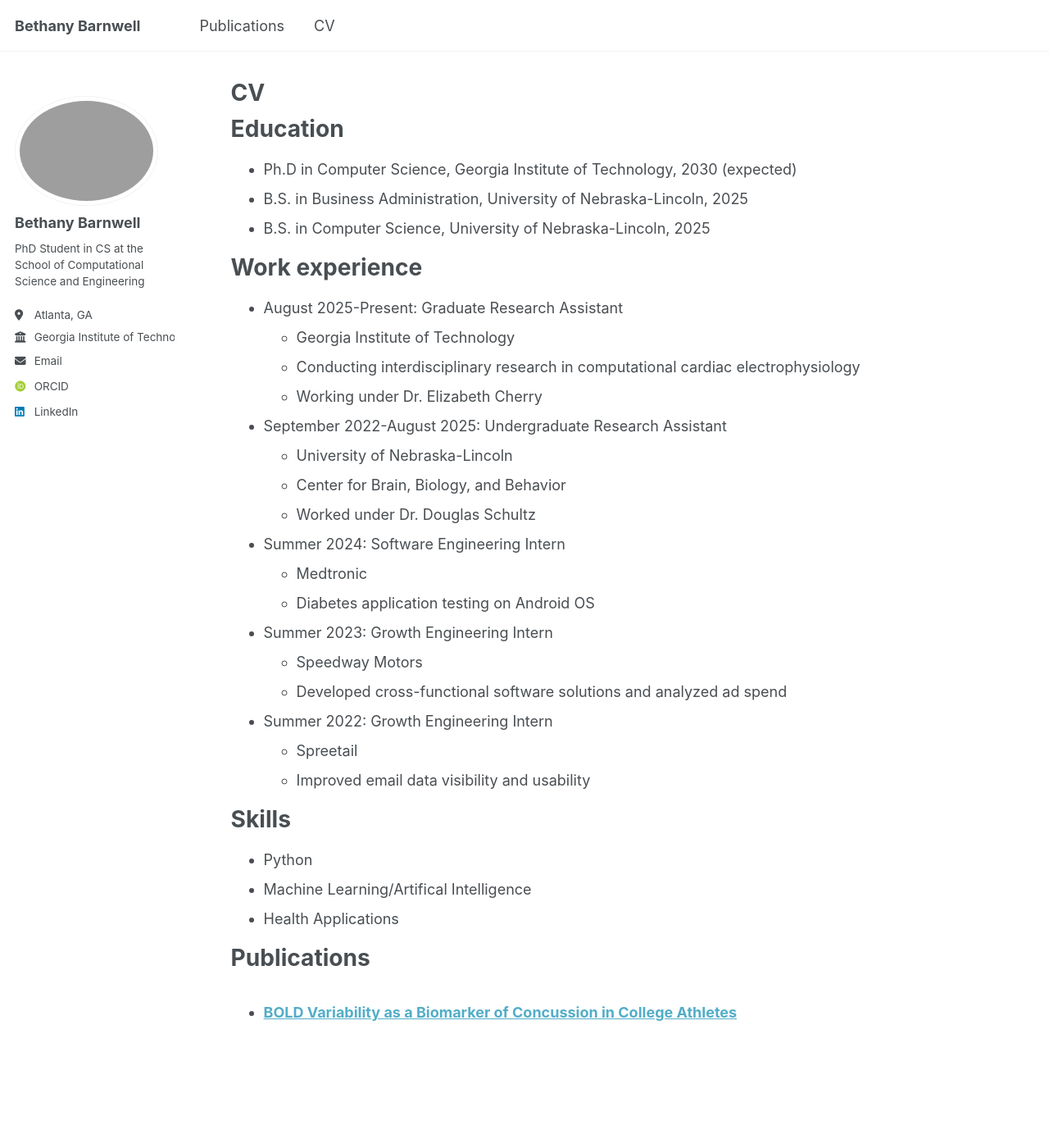
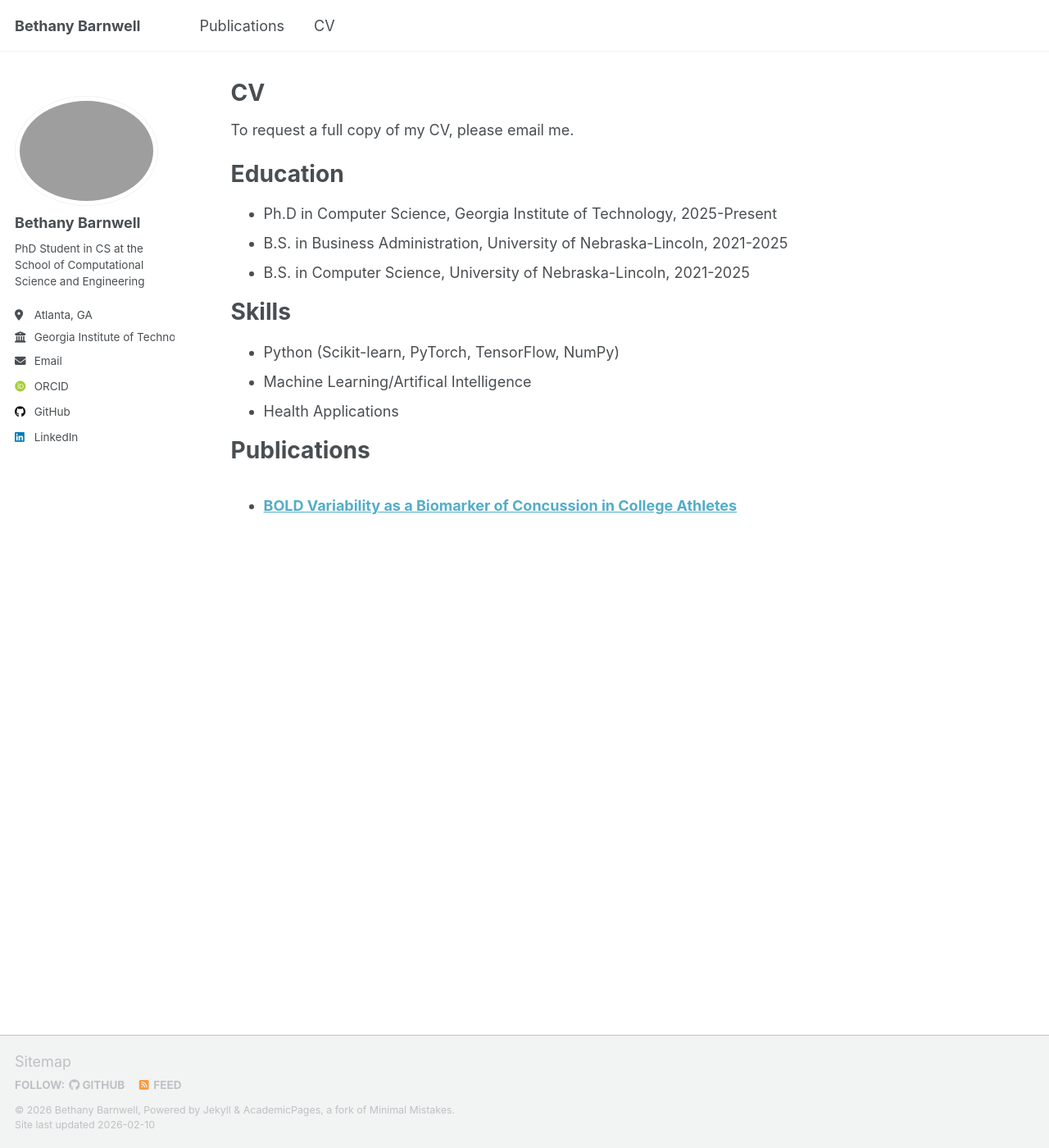
Before and after one commit to bbarnwell6/bbarnwell6.github.io, a Jekyll site: the page built from _pages/cv.md, in a window 1280 px wide and 1400 px high. Shown: the whole window at 82% size. Built offline with Jekyll 4.4.1, drawn with Linux system fonts in a browser that asks for light colours; some web fonts are replaced; a script that is not in the unit is left out.

Commit message:
updated cv

```diff
--- a/_config.yml
+++ b/_config.yml
@@ -55,7 +55,7 @@ author:
   bitbucket        : # Username - Update with your username on the site
   codepen          : # Username
   dribbble         : # Username
-  # github           : "academicpages"
+  github           : "bbarnwell6"
   kaggle           : # Username
   stackoverflow    : # User number or user number and name (i.e., use "1" or "1/jeff-atwood")
 
--- a/_pages/cv.md
+++ b/_pages/cv.md
@@ -8,14 +8,16 @@ redirect_from:
 ---
 
 {% include base_path %}
+To request a full copy of my CV, please email me.
 
 Education
 ======
-* Ph.D in Computer Science, Georgia Institute of Technology, 2030 (expected)
-* B.S. in Business Administration, University of Nebraska-Lincoln, 2025
-* B.S. in Computer Science, University of Nebraska-Lincoln, 2025
+* Ph.D in Computer Science, Georgia Institute of Technology, 2025-Present
+* B.S. in Business Administration, University of Nebraska-Lincoln, 2021-2025
+* B.S. in Computer Science, University of Nebraska-Lincoln, 2021-2025
 
-Work experience
+
+<!-- Work experience
 ======
 * August 2025-Present: Graduate Research Assistant
   * Georgia Institute of Technology
@@ -37,11 +39,11 @@ Work experience
 
 * Summer 2022: Growth Engineering Intern
   * Spreetail
-  * Improved email data visibility and usability
+  * Improved email data visibility and usability -->
 
 Skills
 ======
-* Python
+* Python (Scikit-learn, PyTorch, TensorFlow, NumPy)
 * Machine Learning/Artifical Intelligence
 * Health Applications
 
```
